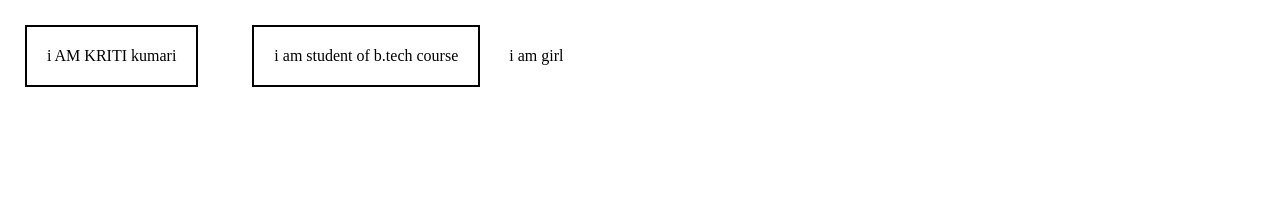
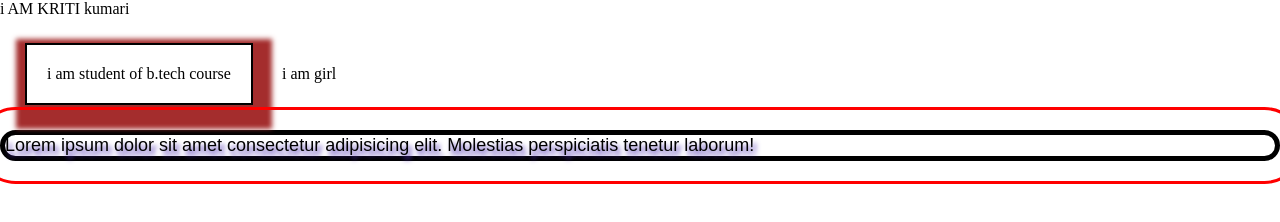
Before and after one commit to kriti07-a/sigma-web-dev, a plain HTML site: page video16/index.html in a window 1280 px wide. Drawn offline with Linux system fonts and the light colour scheme.

Commit message:
learn text shadow

```diff
--- a/video16/index.html
+++ b/video16/index.html
@@ -14,13 +14,28 @@
             display: inline-block;
             margin: 25px;
             padding: 20px;
-            box-shadow: 5px , 3px , 3px, rgb(199, 25, 25);
+            box-shadow: 5px 10px 5px 14px rgb(164, 45, 45);
+
+
+        }
+        .text{
+             text-shadow: 3px 5px 5px rgb(77, 47, 177) ;
+             /* display: inline-block; */
+             font-size: large;
+             font-family: Arial, Helvetica, sans-serif;
+             border: 5px solid black;
+             outline: 3px solid red;
+             outline-offset: 20px;
+             border-radius: 50px;
+
+
         }
     </style>
 </head>
 <body>
-    <div class="box">i AM KRITI kumari</div>
+    <div class="box1">i AM KRITI kumari</div>
     <div class="box">i am student of b.tech course</div>
     <span>i am girl</span>
+    <p class="text">Lorem ipsum dolor sit amet consectetur adipisicing elit. Molestias perspiciatis tenetur laborum!</p>
 </body>
 </html>
```
